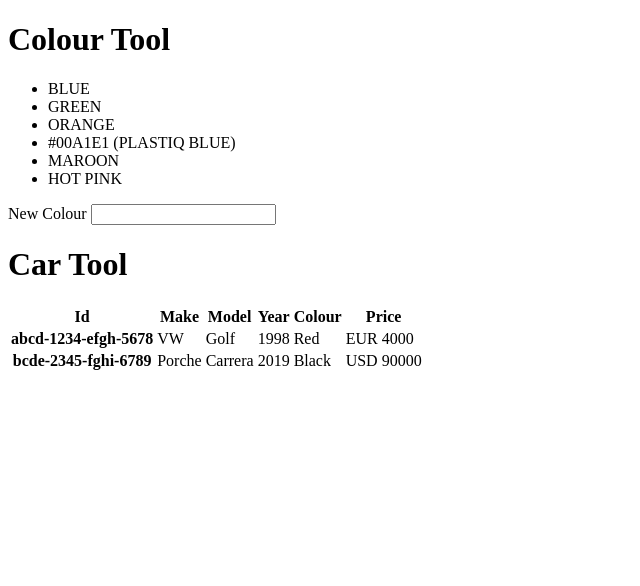
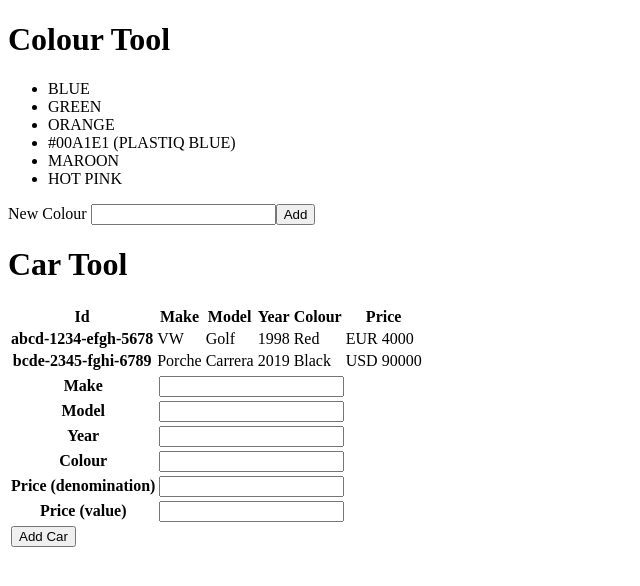
Before and after one commit to gffny/react-training, a React (Create React App) app in the folder demo-app/: page / in a window 1280 px wide. Shown: the top 586 px of the page, without its empty margins (0-640 px from the left). Built offline with nearby package versions, Linux system fonts and the light colour scheme.

Commit message:
After exercise 4, added form to Car component

```diff
--- a/demo-app/src/components/CarTool.js
+++ b/demo-app/src/components/CarTool.js
@@ -1,6 +1,6 @@
-import React from 'react';
+import React, { useState } from 'react';
 
-export const CarTool = ({ carList }) => {
+export const CarTool = ({ carList: initialCarList }) => {
     const carListItemFn = carListItem =>
         <tr key={carListItem.id} data-id={carListItem.id}>
             <th>{carListItem.id}</th>
@@ -10,6 +10,38 @@ export const CarTool = ({ carList }) => {
             <td>{carListItem.colour}</td>
             <td>{carListItem.priceDenom} {carListItem.priceVal}</td>
         </tr>;
+
+    const [newCarInput, setNewCarInput] = useState({
+        make: '',
+        model: '',
+        year: '',
+        colour: '',
+        priceDenom: '',
+        priceVal: ''
+    });
+
+    const [carList, setCarList] = useState(initialCarList.slice());
+
+
+    const change = (car) => {
+        setNewCarInput({ ...newCarInput, [car.target.id]: car.target.type === 'number' ? Number(car.target.value) : car.target.value });
+    };
+
+    const addCar = () => {
+        setCarList(
+            [
+                ...carList,
+                {
+                    id: carList.length + 1,
+                    make: newCarInput['make'],
+                    model: newCarInput['model'],
+                    year: newCarInput['year'],
+                    priceVal: newCarInput['priceVal'],
+                    priceDenom: newCarInput['priceDenom']
+                }
+            ]
+        );
+    };
 
     return <>
         <header>
@@ -30,5 +62,64 @@ export const CarTool = ({ carList }) => {
                 {carList.map(car => carListItemFn(car))}
             </tbody>
         </table>
+        <form>
+            <table>
+                <tbody>
+                    <tr>
+                        <th>
+                            <label htmlFor="make">Make </label>
+                        </th>
+                        <td>
+                            <input type="text" id="make" value={newCarInput.make} onChange={change} />
+                        </td>
+                    </tr>
+                    <tr>
+                        <th>
+                            <label htmlFor="new-car-model">Model </label>
+                        </th>
+                        <td>
+                            <input type="text" id="model" value={newCarInput.model} onChange={change} />
+                        </td>
+                    </tr>
+                    <tr>
+                        <th>
+                            <label htmlFor="nyear">Year </label>
+                        </th>
+                        <td>
+                            <input type="text" id="year" value={newCarInput.year} onChange={change} />
+                        </td>
+                    </tr>
+                    <tr>
+                        <th>
+                            <label htmlFor="colour">Colour </label>
+                        </th>
+                        <td>
+                            <input type="text" id="colour" value={newCarInput.colour} onChange={change} />
+                        </td>
+                    </tr>
+                    <tr>
+                        <th>
+                            <label htmlFor="price">Price (denomination) </label>
+                        </th>
+                        <td>
+                            <input type="text" id="priceDenom" value={newCarInput.priceDenom} onChange={change} />
+                        </td>
+                    </tr>
+                    <tr>
+                        <th>
+                            <label htmlFor="priceVal">Price (value) </label>
+                        </th>
+                        <td>
+                            <input type="text" id="priceVal" value={newCarInput.priceVal} onChange={change} />
+                        </td>
+                    </tr>
+                    <tr>
+                        <td>
+                            <button type="button" onClick={addCar}>Add Car</button>
+                        </td>
+                    </tr>
+                </tbody>
+            </table>
+        </form>
     </>;
 };
--- a/demo-app/src/components/ColourTool.js
+++ b/demo-app/src/components/ColourTool.js
@@ -1,9 +1,14 @@
 import React, { useState } from 'react';
 
-export const ColourTool = ({ colourList }) => {
+export const ColourTool = ({ colourList: initialColourList }) => {
 
     // useState returns an array, the first value of which returns the value, the second value is a function to update the value
-    const [newColourInput, setNewColourInput] = useState('');
+    const [colourForm, setColourForm] = useState({
+        colour: '',
+        hexcode: ''
+    });
+
+    const [colours, setColours] = useState(initialColourList.slice());
 
     const listItems = (itemList, itemFormatterFn) => itemList.map((item, index) =>
         <li key={index}>{itemFormatterFn(item)}</li>
@@ -12,19 +17,28 @@ export const ColourTool = ({ colourList }) => {
     /*  without this function the real DOM cannot update the virtual DOM.
         The virtual DOM cannot be updated by the real DOM,
         it can trigger a re-rendering, which is what this function does */
-    const change = (e) => setNewColourInput(e.target.value);
+    const change = (e) => setColourForm(e.target.value);
+
+    const addColour = () => {
+        setColours(colours.concat(colourForm.colour));
+        setColourForm({
+            colour: '',
+            hexcode: '',
+        })
+    }
 
     return <>
         <header>
             <h1>Colour Tool</h1>
         </header>
         <ul>
-            {listItems(colourList, item => item.toUpperCase())}
+            {listItems(colours, item => item.toUpperCase())}
         </ul>
         <form>
             <div>
                 <label>New Colour </label>
-                <input type="text" id="new-colour-input" value={newColourInput} onChange={change} />
+                <input type="text" id="new-colour-input" value={colourForm.colour} onChange={change} />
+                <button type="button" onClick={addColour}>Add</button>
             </div>
         </form>
     </>;
```
